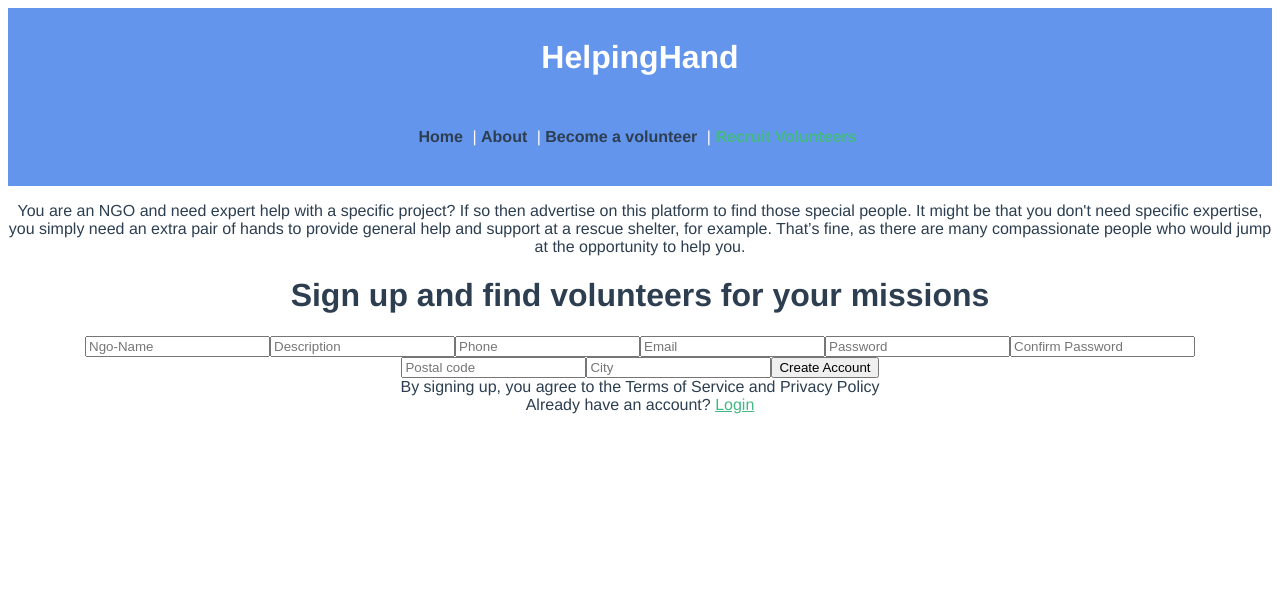
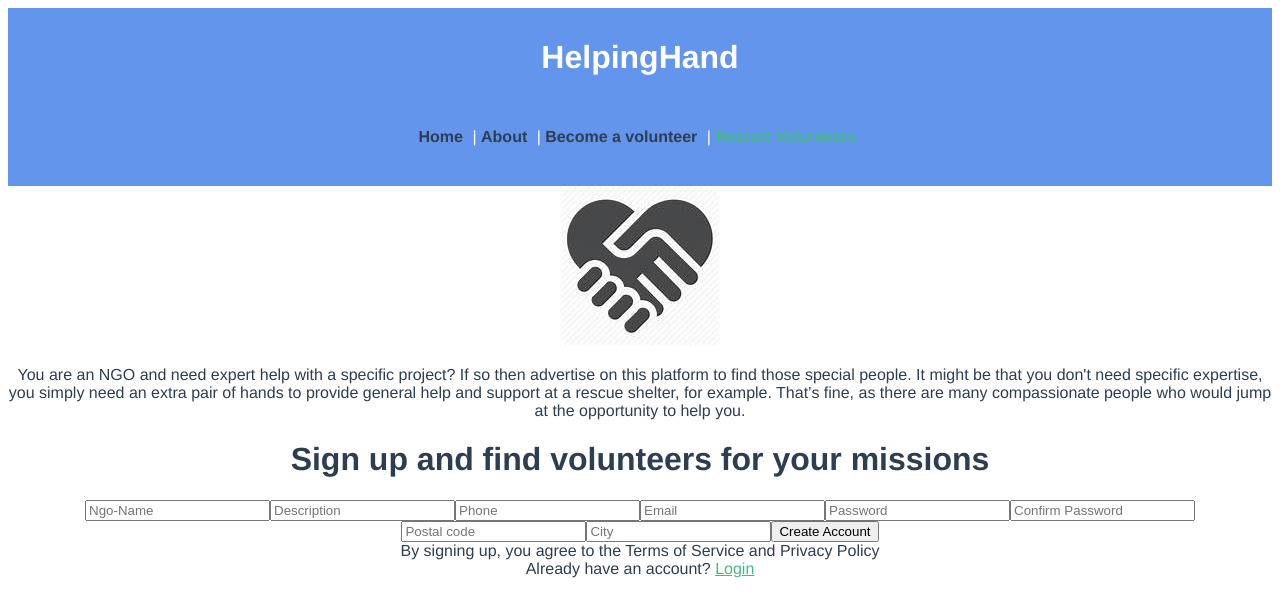
Before and after one commit to janets-raha/helpinghand-vuejs-front, a Vue app: page /#/ngos in a window 1280 px wide. Shown: the top 616 px of the page. Built offline with nearby package versions, Linux system fonts and the light colour scheme.

Commit message:
change logo

```diff
--- a/src/components/RegisterNgo.vue
+++ b/src/components/RegisterNgo.vue
@@ -157,11 +157,13 @@ export default {
 
       //fetch("http://localhost:8000/api/ngo", requestOptions)
       fetch("https://helpinghand-laravel.herokuapp.com/api/ngo", requestOptions)
-      .then(response => console.log(response.status))
+       .then(() => {
+         this.$router.push({name:"LoginN"});
+       })
+      //.then(response => console.log(response.status))
        // .then(json => console.log(json))
         //.then(result => (this.validation = result["message"]))
         .catch(error => console.log("error", error));
-
     }
   }
 };
--- a/src/views/Login.vue
+++ b/src/views/Login.vue
@@ -1,6 +1,6 @@
 <template>
   <div class="login">
-    <img alt="Vue logo" src="../assets/logo.png" />
+    <img alt="HelpingHand logo" src="../assets/logo.jpeg" />
     <LoginUser msg="Welcome to Your Vue.js App" />
   </div>
 </template>
--- a/src/views/LoginN.vue
+++ b/src/views/LoginN.vue
@@ -1,6 +1,6 @@
 <template>
   <div class="loginn">
-    <img alt="Vue logo" src="../assets/logo.png" />
+    <img alt="Helpinghand logo" src="../assets/logo.jpeg" />
     <LoginNgo msg="Welcome to Your Vue.js App" />
   </div>
 </template>
--- a/src/views/RegisterN.vue
+++ b/src/views/RegisterN.vue
@@ -1,5 +1,6 @@
 <template>
   <div class="registern">
+    <img alt="HelpingHand logo" src="../assets/logo.jpeg" />
     <RegisterNgo msg="Create your account and recruit qualified passionates volunteers for your missions" />
   </div>
 </template>
```
Also changed, not shown: src/assets/logo.jpeg (added).
